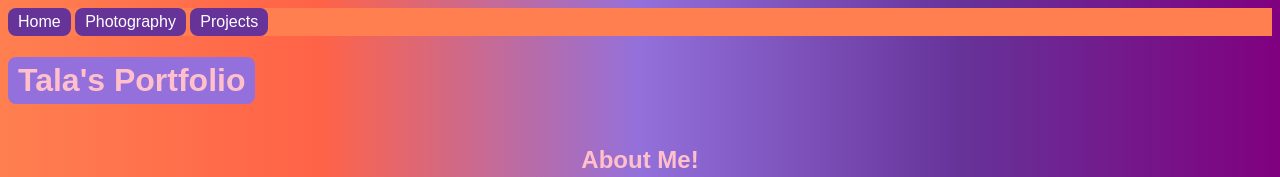
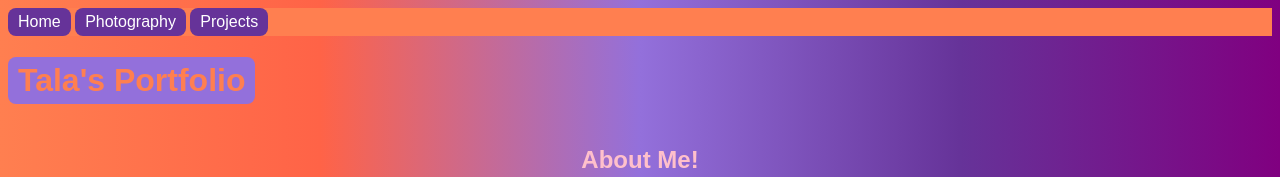
Before and after one commit to talafakhouri/portfolio-final-project, a plain HTML site: page index.html in a window 1280 px wide. Shown: the top 177 px of the page. Drawn offline with Linux system fonts and the light colour scheme.

Commit message:
Update style.css

```diff
--- a/style.css
+++ b/style.css
@@ -52,6 +52,6 @@ h1{
     display: inline-block;
     padding: 5px 10px;
     background-color: mediumpurple;
-    color: pink;
+    color: coral;
     border-radius: 8px;
 }
```
